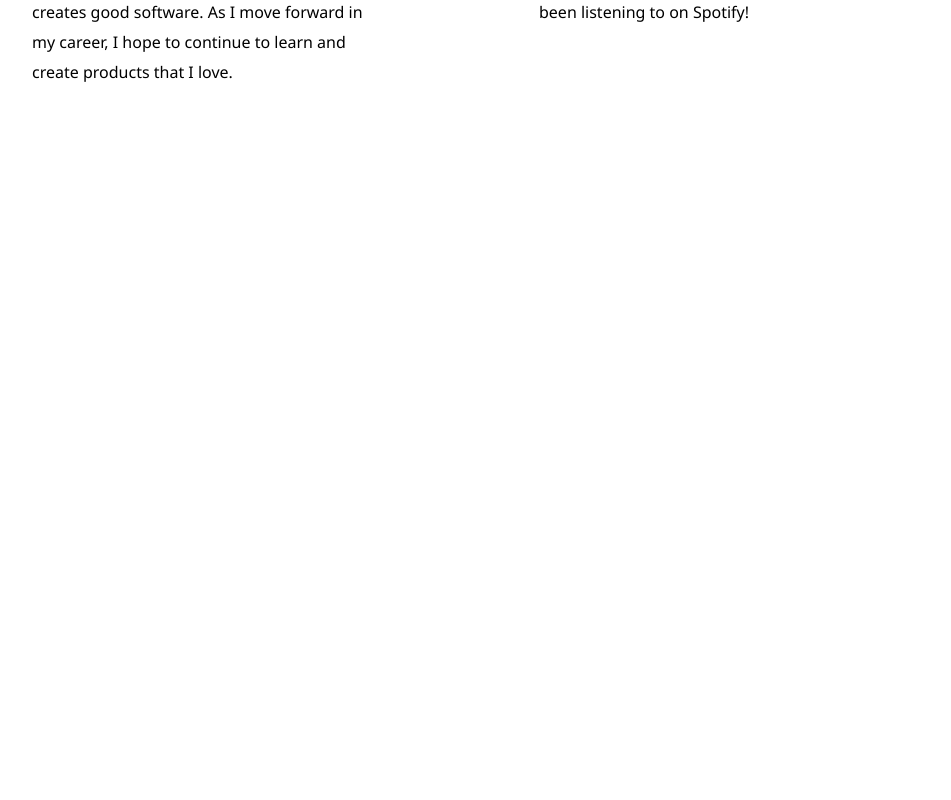
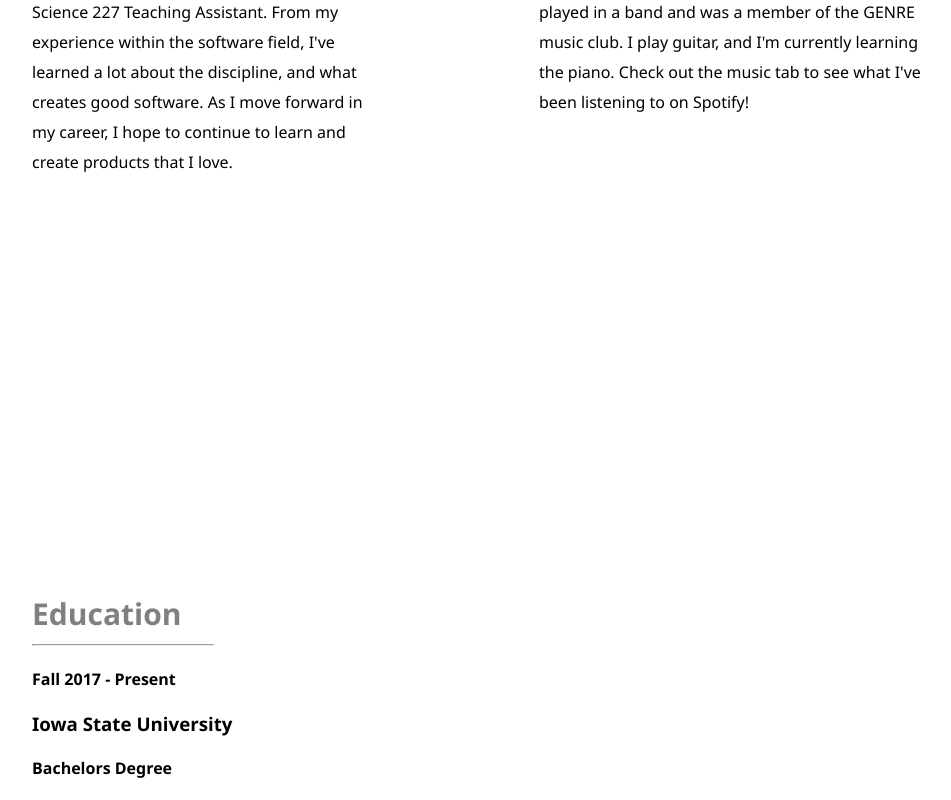
Before and after one commit to dms909/New-Website, a React (Create React App) app: page / in a window 1280 px wide. Shown: the part 1333-2133 px from the top of the page, without its empty margins (226-1177 px from the left). Before the commit the page ends 1444 px from the top, so only its background shows below. Built offline with nearby package versions, Linux system fonts and the light colour scheme.

Commit message:
Added education section

```diff
--- a/src/App.js
+++ b/src/App.js
@@ -1,12 +1,14 @@
 import React from 'react';
 import Header from './components/Header';
 import AboutMe from './components/AboutMe';
+import Education from './components/Education';
 
 function App() {
   return (
     <div className="App">
       <Header />
       <AboutMe />
+      <Education />
     </div>
   );
 }
--- a/src/components/Education.js
+++ b/src/components/Education.js
@@ -1,7 +1,17 @@
 import React from 'react';
 
 const Education = () => {
-    return (  );
+    return (
+        <div className="Education">
+            <h2>Education</h2>
+            <hr align="left"/>
+
+            <h4>Fall 2017 - Present</h4>
+            <h3>Iowa State University</h3>
+            <h4>Bachelors Degree</h4>
+
+        </div>
+     );
 }
 
 export default Education;
--- a/src/index.css
+++ b/src/index.css
@@ -19,7 +19,7 @@
 }
 
 .AboutMe {
-  margin-top: 400px;
+  margin-top: 490px;
   margin-left: 250px;
 }
 
@@ -48,6 +48,23 @@
   padding-right: 100px;
 }
 
+
+.Education {
+  margin-top: 400px;
+  margin-left: 250px;
+}
+
+.Education h2 {
+  color: #808080;
+  font-size: 30px;
+}
+
+.Education hr {
+  margin-top: -15px;
+  background-color: #808080;
+  width: 180px;
+}
+
 @keyframes fadeIn {
   0% {opacity: 0;}
   100% {opacity: 1;}
```
